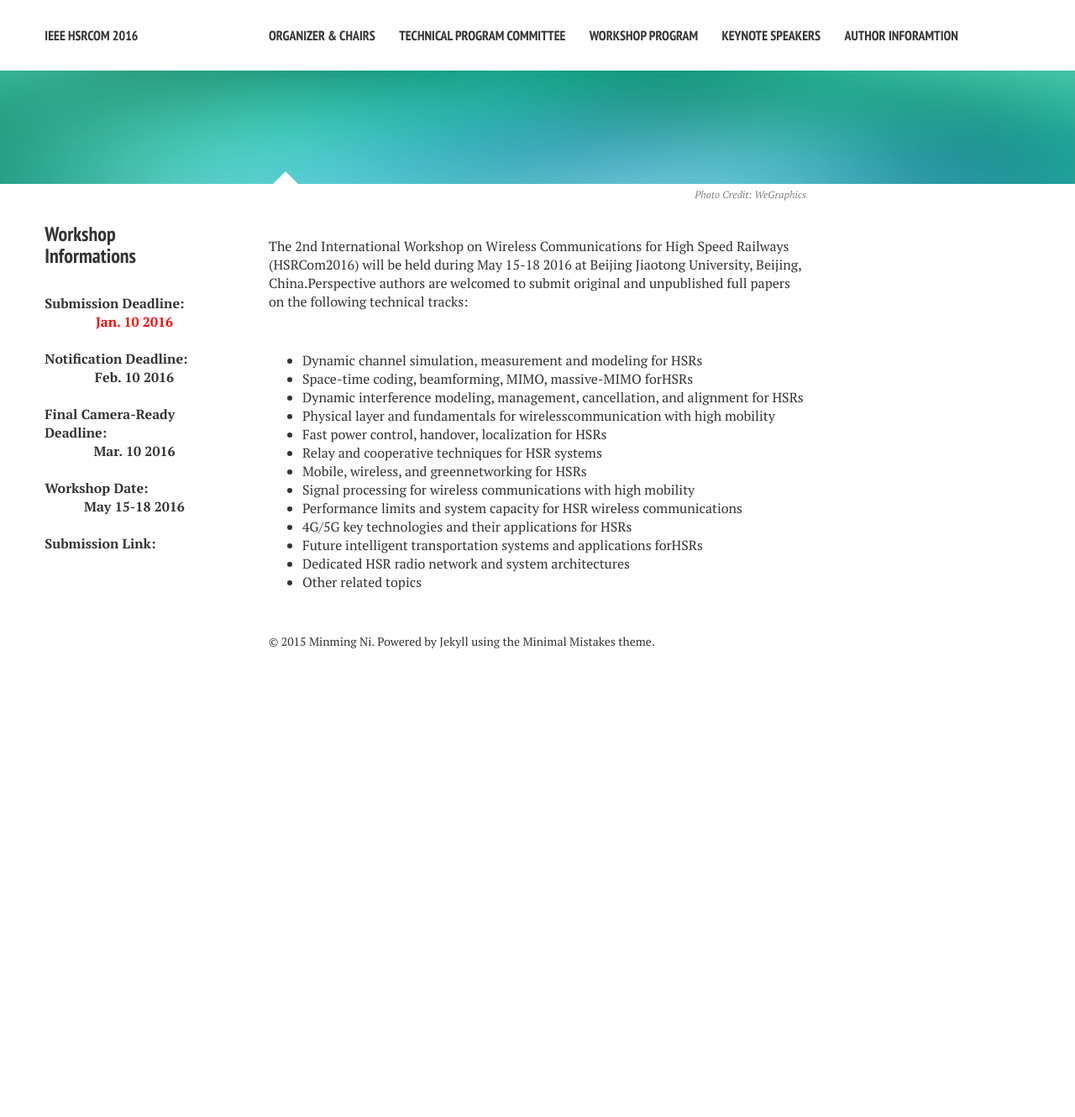
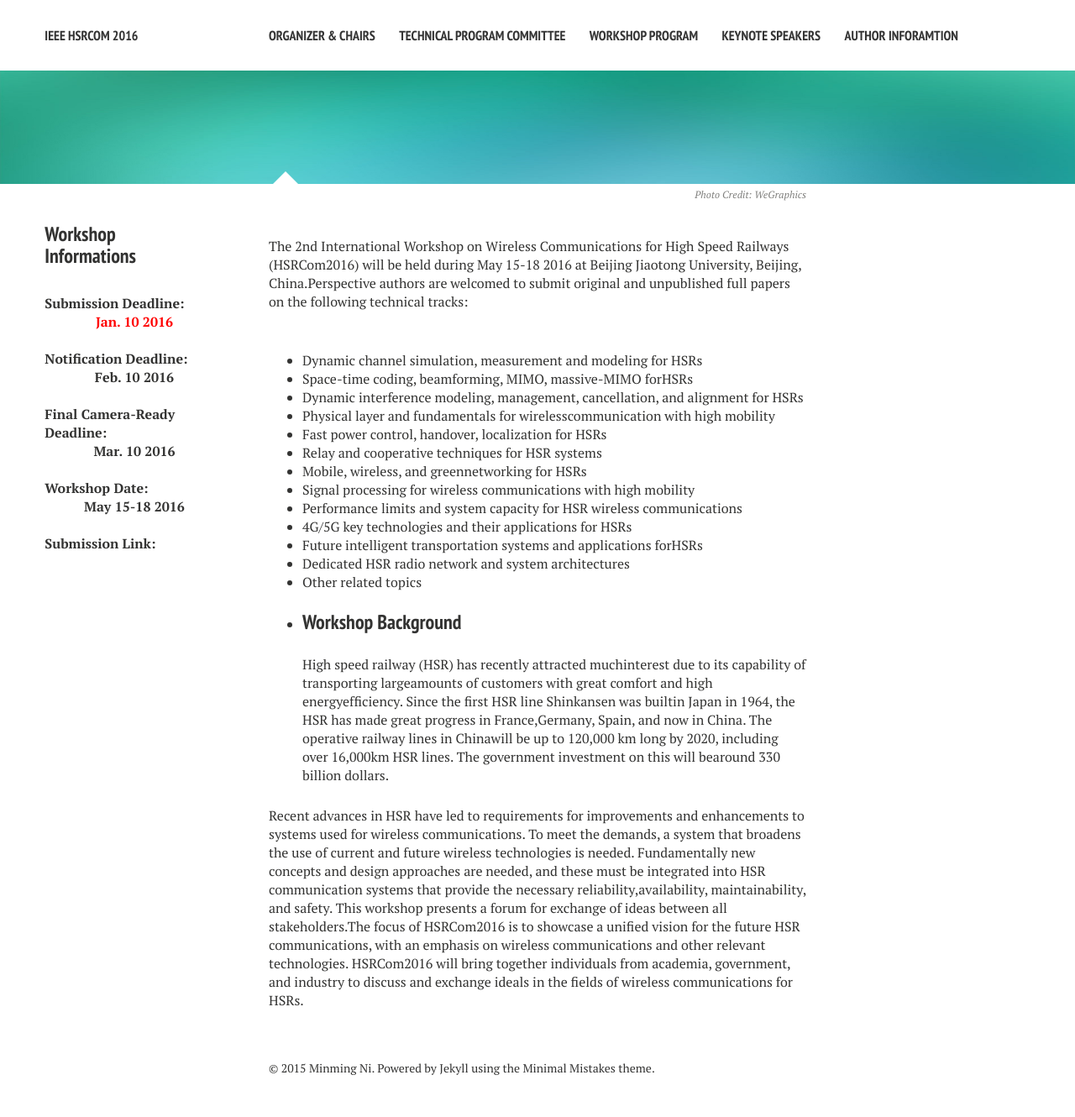
Before and after one commit to maxxx437/hsrcom2016, a Jekyll site: the page built from index.md, in a window 1280 px wide. Shown: the whole page at 84% size. Built offline with Jekyll 4.4.1, drawn with Linux system fonts in a browser that asks for light colours; nearby versions of some CDN libraries; before the commit the page ends 900 px from its top, so only the background shows below that.

Commit message:
Update index.md

```diff
--- a/index.md
+++ b/index.md
@@ -23,3 +23,8 @@ The 2nd International Workshop on Wireless Communications for High Speed Railway
 -	Future intelligent transportation systems and applications forHSRs<br>
 -	Dedicated HSR radio network and system architectures<br>
 -	Other related topics<br>
+-
+###Workshop Background
+High speed railway (HSR) has recently attracted muchinterest due to its capability of transporting largeamounts of customers with great comfort and high energyefficiency. Since the first HSR line Shinkansen was builtin Japan in 1964, the HSR has made great progress in France,Germany, Spain, and now in China. The operative railway lines in Chinawill be up to 120,000 km long by 2020, including over 16,000km HSR lines. The government investment on this will bearound 330 billion dollars.
+
+Recent advances in HSR have led to requirements for improvements and enhancements to systems used for wireless communications. To meet the demands, a system that broadens the use of current and future wireless technologies is needed. Fundamentally new concepts and design approaches are needed, and these must be integrated into HSR communication systems that provide the necessary reliability,availability, maintainability, and safety. This workshop presents a forum for exchange of ideas between all stakeholders.The focus of HSRCom2016 is to showcase a unified vision for the future HSR communications, with an emphasis on wireless communications and other relevant technologies. HSRCom2016 will bring together individuals from academia, government, and industry to discuss and exchange ideals in the fields of wireless communications for HSRs.
```
